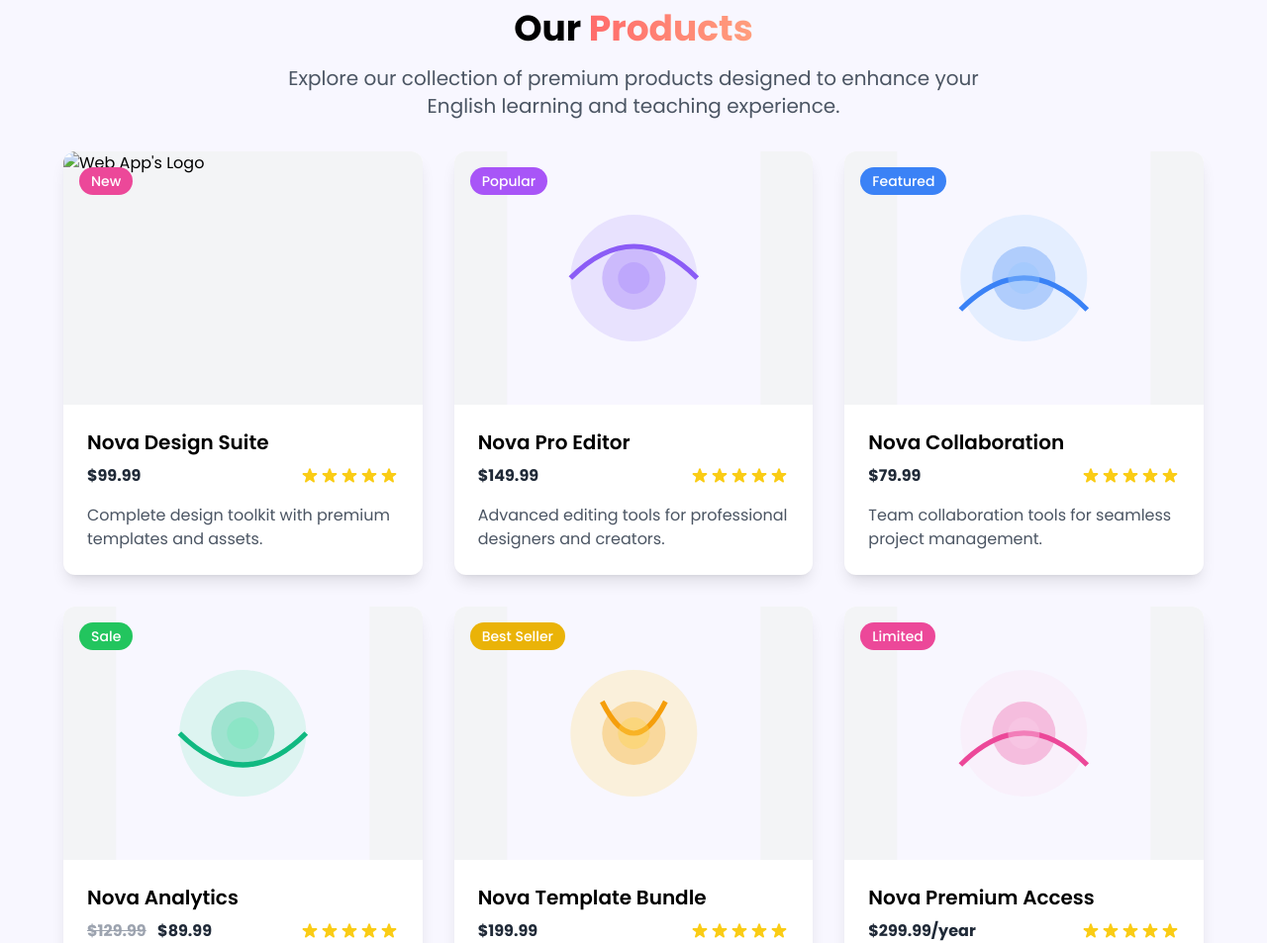
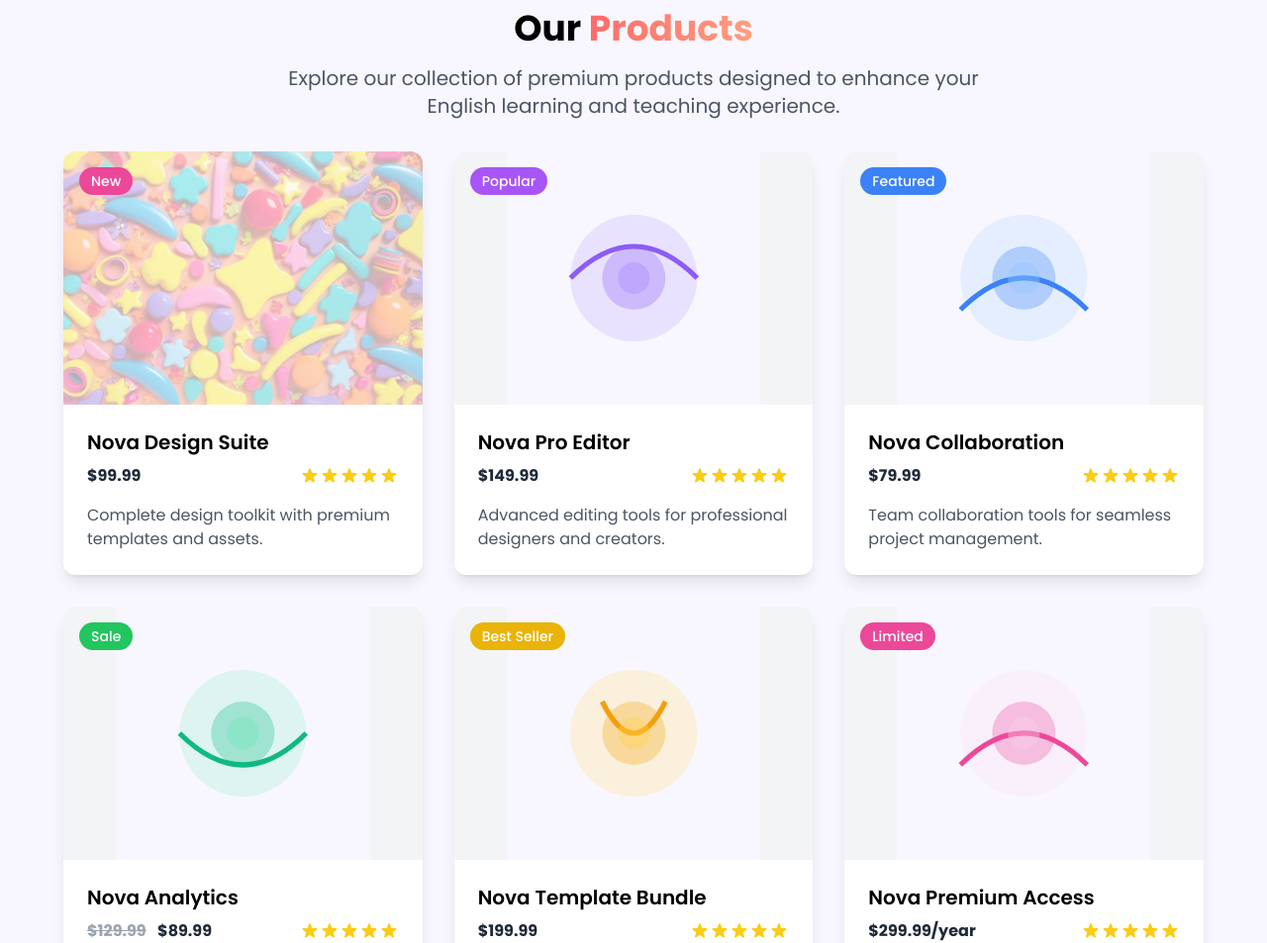
Before and after one commit to aaronshi1129/aaronshi1129.github.io, a plain HTML site: page index.html in a window 1280 px wide. Shown: the part 1861-2814 px from the top of the page at 99% size. Drawn offline with nearby package versions, Linux system fonts and the light colour scheme.

Commit message:
Update index.html

```diff
--- a/index.html
+++ b/index.html
@@ -227,7 +227,7 @@
                             <div class="product-badge px-3 py-1 bg-pink-500 text-white text-sm font-medium rounded-full">New</div>
                             <div class="h-64 bg-gray-100 overflow-hidden">
                                 <div class="product-image w-full h-full">
-                                    <img src="product-1.jpg" alt="Web App's Logo" class="w-full h-full object-cover">
+                                    <img src="exam-timer-background-1.png" class="w-full h-full object-cover">
                                 </div>
                             </div>
                         </div>
```
